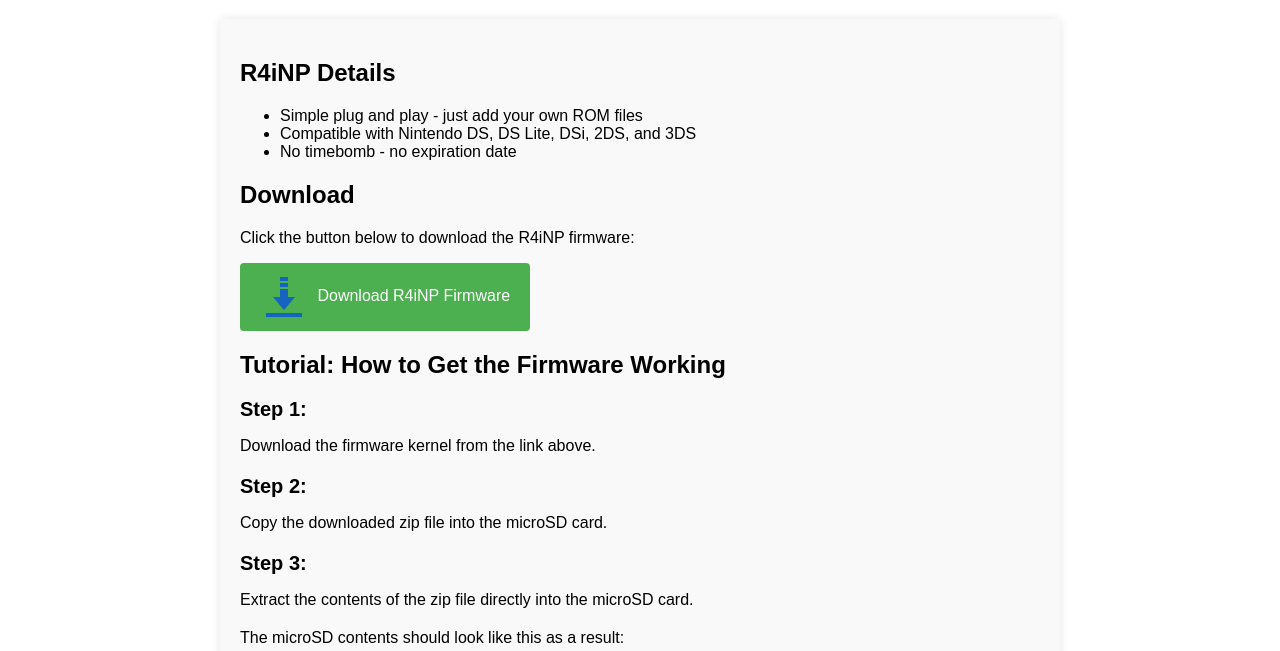
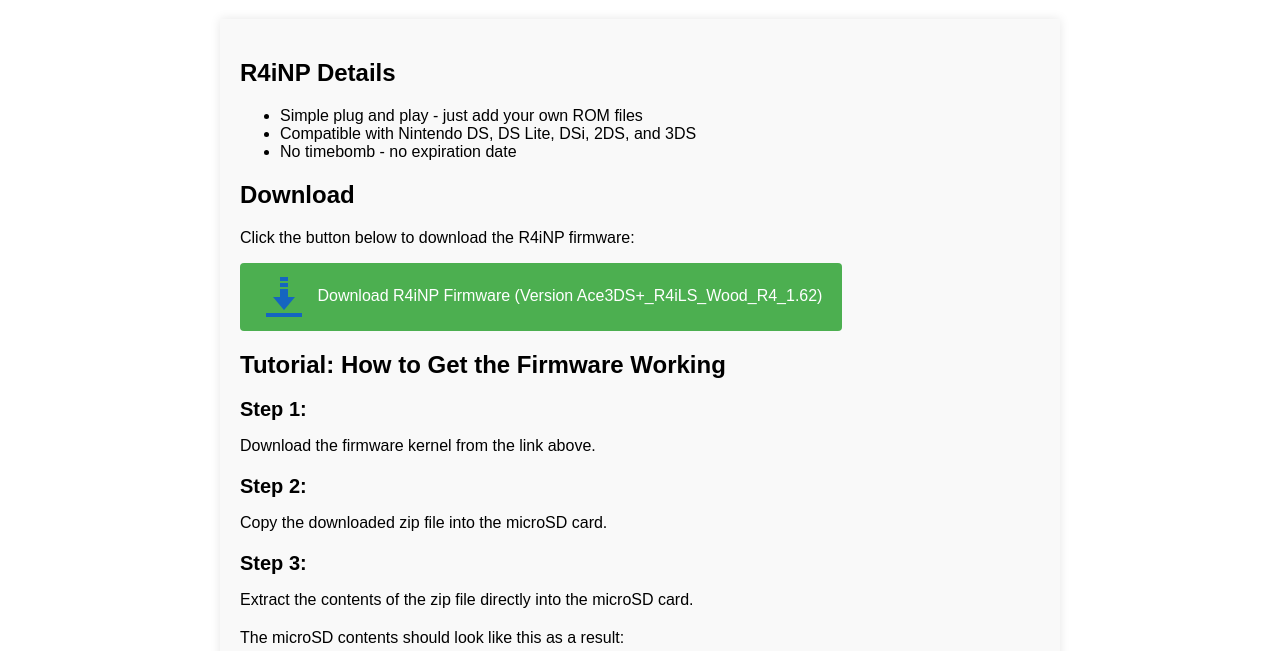
Before and after one commit to BhawksGit/R4iNP, a plain HTML site: page index.html in a window 1280 px wide. Shown: the part 149-800 px from the top of the page. Drawn offline with Linux system fonts and the light colour scheme.

Commit message:
chore: update r4 kernel version to Ace3DS+_R4iLS_Wood_R4_1.62
R4 kernel version contains a bug fix by davidmorom for certain roms

```diff
--- a/index.html
+++ b/index.html
@@ -119,7 +119,7 @@
       <p>Click the button below to download the R4iNP firmware:</p>
       <a href="r4_kernel.zip" class="download-button">
         <img src="download_button.png" alt="Download Button">
-        Download R4iNP Firmware
+        Download R4iNP Firmware (Version Ace3DS+_R4iLS_Wood_R4_1.62)
       </a>
     </section>
 
```
